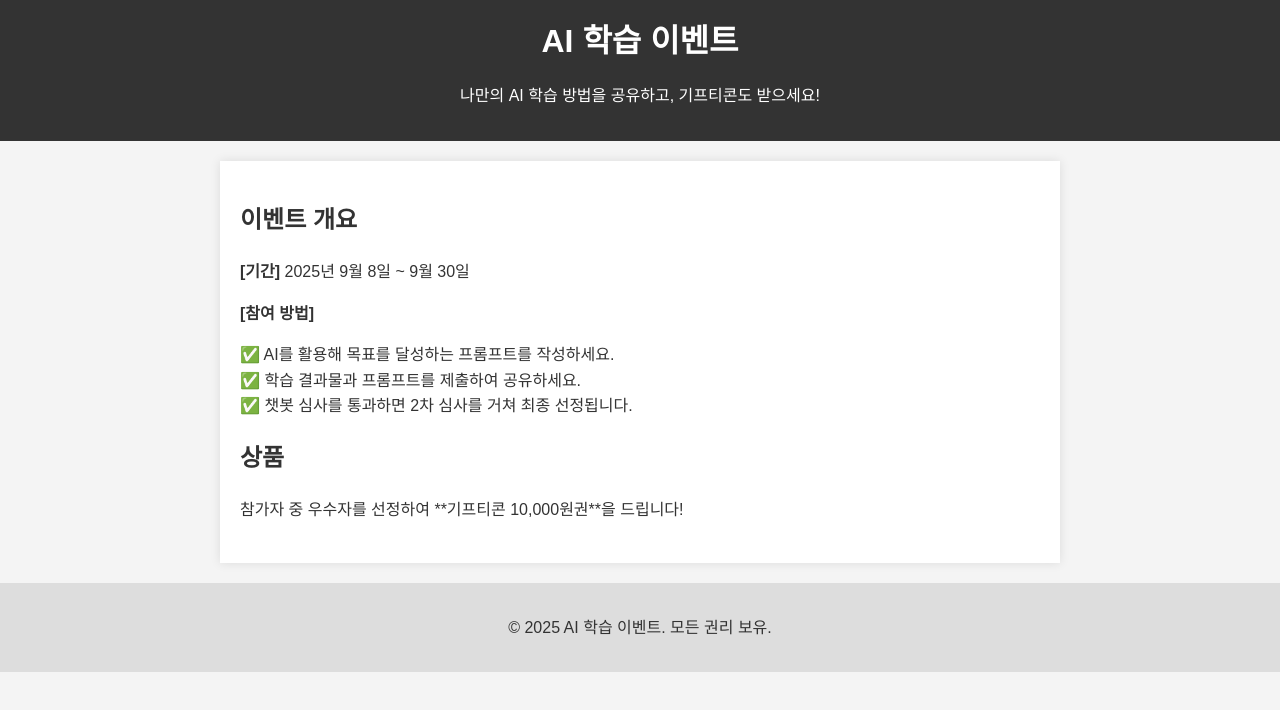
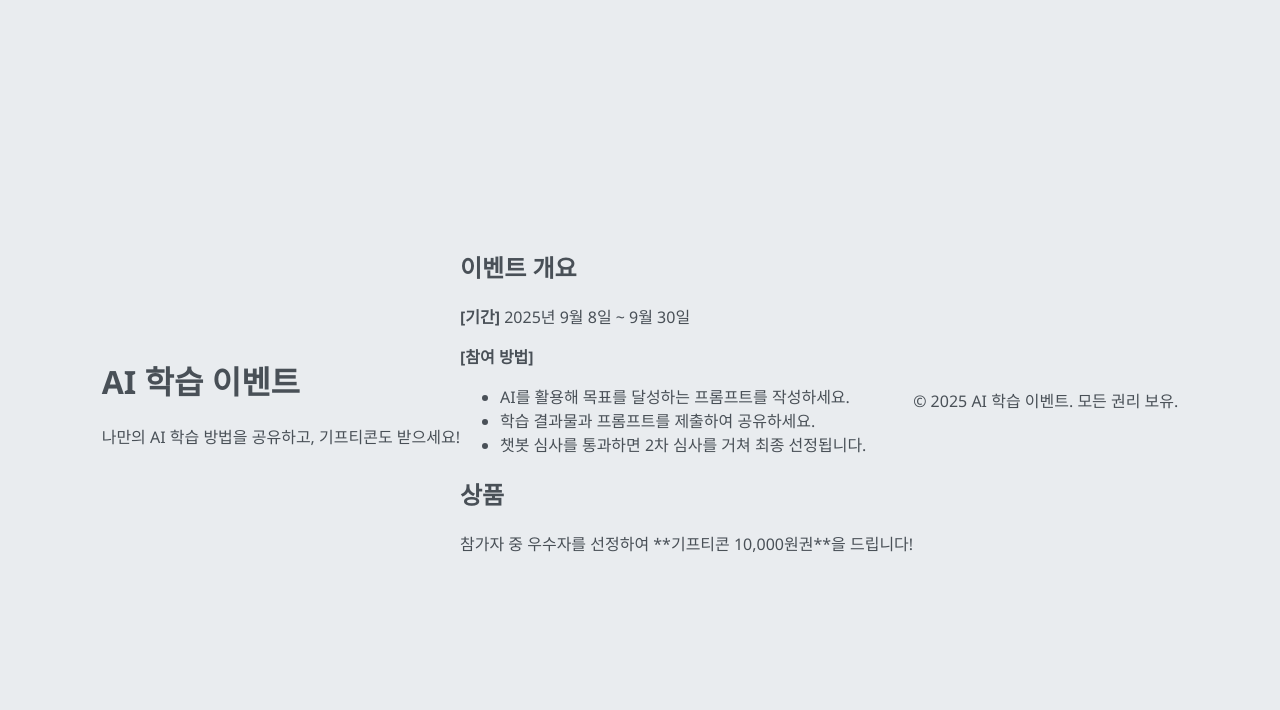
Before and after one commit to yangonebin/ssafy_bk_14_event.github.io, a plain HTML site: page index.html in a window 1280 px wide. Drawn offline with Linux system fonts and the light colour scheme.

Commit message:
Update style.css

```diff
--- a/style.css
+++ b/style.css
@@ -1,46 +1,68 @@
 body {
-    font-family: Arial, sans-serif;
-    line-height: 1.6;
+    font-family: 'Segoe UI', Tahoma, Geneva, Verdana, sans-serif;
+    background-color: #e9ecef;
+    display: flex;
+    justify-content: center;
+    align-items: center;
+    height: 100vh;
     margin: 0;
-    padding: 0;
-    background-color: #f4f4f4;
-    color: #333;
+    color: #495057;
 }
 
-header {
-    background-color: #333;
-    color: #fff;
-    padding: 1em 0;
+.login-container {
+    background-color: #ffffff;
+    padding: 40px;
+    border-radius: 10px;
+    box-shadow: 0 4px 15px rgba(0, 0, 0, 0.1);
+    width: 350px;
     text-align: center;
 }
 
-header h1 {
-    margin: 0;
+.login-container h2 {
+    margin-bottom: 30px;
+    font-size: 1.8em;
+    color: #343a40;
 }
 
-main {
-    max-width: 800px;
-    margin: 20px auto;
-    padding: 20px;
-    background-color: #fff;
-    box-shadow: 0 0 10px rgba(0, 0, 0, 0.1);
+.input-group {
+    margin-bottom: 20px;
+    text-align: left;
 }
 
-.event-details, .prizes {
-    margin-bottom: 20px;
+.input-group label {
+    display: block;
+    margin-bottom: 8px;
+    font-weight: 600;
 }
 
-ul {
-    list-style-type: none;
-    padding: 0;
+.input-group input {
+    width: 100%;
+    padding: 12px;
+    border: 1px solid #ced4da;
+    border-radius: 5px;
+    box-sizing: border-box;
+    font-size: 1em;
 }
 
-ul li::before {
-    content: '✅ ';
+button {
+    width: 100%;
+    padding: 12px;
+    border: none;
+    background-color: #007bff;
+    color: #ffffff;
+    font-size: 1.1em;
+    font-weight: bold;
+    border-radius: 5px;
+    cursor: pointer;
+    transition: background-color 0.3s ease;
 }
 
-footer {
-    text-align: center;
-    padding: 1em 0;
-    background-color: #ddd;
+button:hover {
+    background-color: #0056b3;
 }
+
+.info-text {
+    margin-top: 20px;
+    color: #6c757d;
+    font-size: 0.9em;
+}
```
